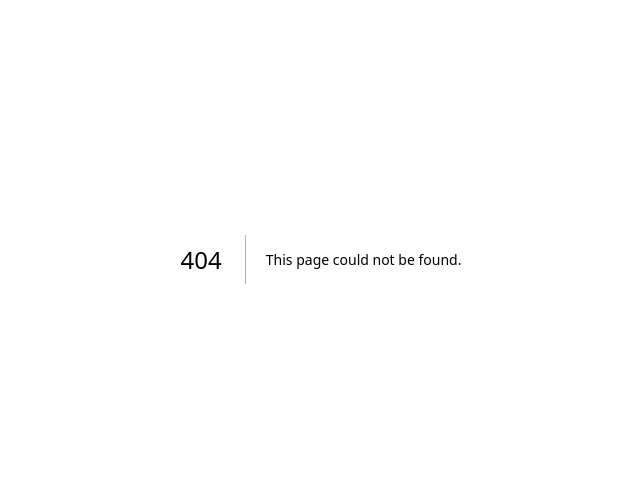
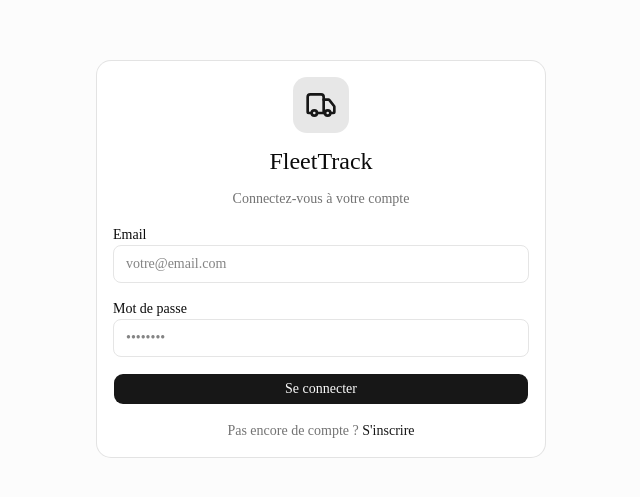
Before and after one commit to fetrafaneva/fleettrack, a Next.js app: page /login in a window 1280 px wide. Before the commit this address had no page. Shown: the part 141-638 px from the top of the page, without its empty margins (319-959 px from the left). Built offline with nearby package versions, Linux system fonts and the light colour scheme; no server answers.

Commit message:
feat: create login page

```diff
--- /dev/null
+++ b/src/app/(auth)/login/page.tsx
@@ -0,0 +1,100 @@
+"use client";
+
+import { useState } from "react";
+import { useRouter } from "next/navigation";
+import Link from "next/link";
+import { supabase } from "@/lib/supabase";
+import { Button } from "@/components/ui/button";
+import { Card, CardContent, CardHeader, CardTitle } from "@/components/ui/card";
+import { Truck } from "lucide-react";
+
+export default function LoginPage() {
+  const router = useRouter();
+  const [form, setForm] = useState({ email: "", password: "" });
+  const [error, setError] = useState("");
+  const [loading, setLoading] = useState(false);
+
+  const handleSubmit = async (e: React.FormEvent) => {
+    e.preventDefault();
+    setLoading(true);
+    setError("");
+
+    const { error } = await supabase.auth.signInWithPassword({
+      email: form.email,
+      password: form.password,
+    });
+
+    if (error) {
+      setError("Email ou mot de passe incorrect");
+      setLoading(false);
+      return;
+    }
+
+    router.push("/dashboard");
+    router.refresh();
+  };
+
+  return (
+    <div className="min-h-screen flex items-center justify-center bg-muted/30">
+      <Card className="w-full max-w-md">
+        <CardHeader className="text-center space-y-2">
+          <div className="flex justify-center">
+            <div className="p-3 bg-primary/10 rounded-xl">
+              <Truck className="h-8 w-8 text-primary" />
+            </div>
+          </div>
+          <CardTitle className="text-2xl">FleetTrack</CardTitle>
+          <p className="text-sm text-muted-foreground">
+            Connectez-vous à votre compte
+          </p>
+        </CardHeader>
+        <CardContent>
+          <form onSubmit={handleSubmit} className="space-y-4">
+            <div className="space-y-1">
+              <label className="text-sm font-medium">Email</label>
+              <input
+                type="email"
+                className="w-full border rounded-md px-3 py-2 text-sm focus:outline-none focus:ring-2 focus:ring-primary"
+                placeholder="votre@email.com"
+                value={form.email}
+                onChange={(e) => setForm({ ...form, email: e.target.value })}
+                required
+              />
+            </div>
+            <div className="space-y-1">
+              <label className="text-sm font-medium">Mot de passe</label>
+              <input
+                type="password"
+                className="w-full border rounded-md px-3 py-2 text-sm focus:outline-none focus:ring-2 focus:ring-primary"
+                placeholder="••••••••"
+                value={form.password}
+                onChange={(e) => setForm({ ...form, password: e.target.value })}
+                required
+              />
+            </div>
+
+            {error && (
+              <div className="bg-red-50 text-red-600 text-sm px-3 py-2 rounded-md">
+                {error}
+              </div>
+            )}
+
+            <Button type="submit" className="w-full" disabled={loading}>
+              {loading ? "Connexion..." : "Se connecter"}
+            </Button>
+
+            <p className="text-center text-sm text-muted-foreground">
+              Pas encore de compte ?{" "}
+              <Link
+                href="/signup"
+                className="text-primary font-medium hover:underline"
+              >
+                S'inscrire
+              </Link>
+            </p>
+          </form>
+        </CardContent>
+      </Card>
+    </div>
+  );
+}
```
